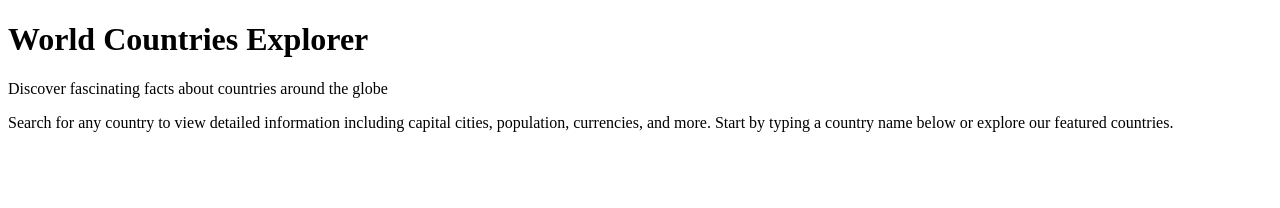
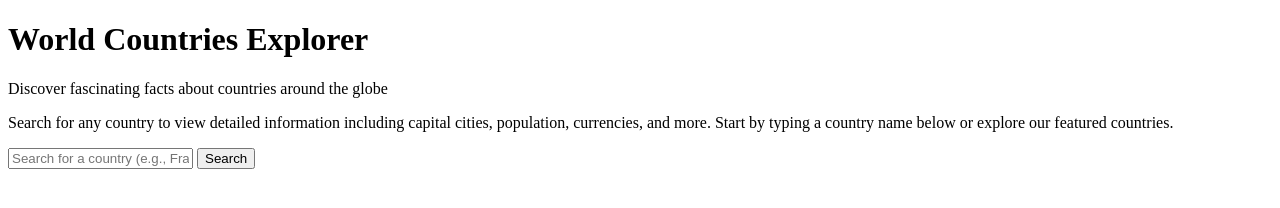
Before and after one commit to anasCSD/Country-Explorer, a plain HTML site: page index.html in a window 1280 px wide. Drawn offline with Linux system fonts and the light colour scheme.

Commit message:
search button

```diff
--- a/index.html
+++ b/index.html
@@ -23,5 +23,16 @@
         </div>
       </div>
     </header>
+    <main>
+      <div class="search-container">
+        <input
+          type="text"
+          id="countryInput"
+          placeholder="Search for a country (e.g., France, Japan)..."
+          autocomplete="off"
+        />
+        <button id="searchBtn">Search</button>
+      </div>
+    </main>
   </body>
 </html>
```
